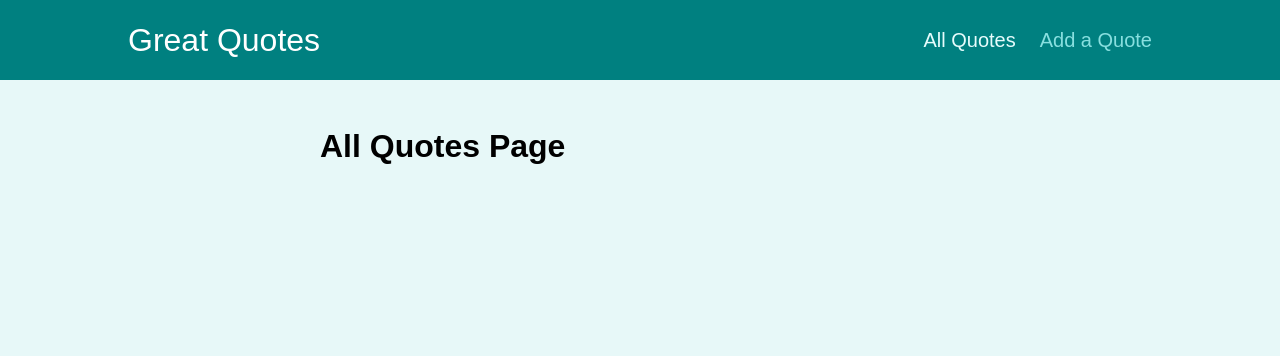
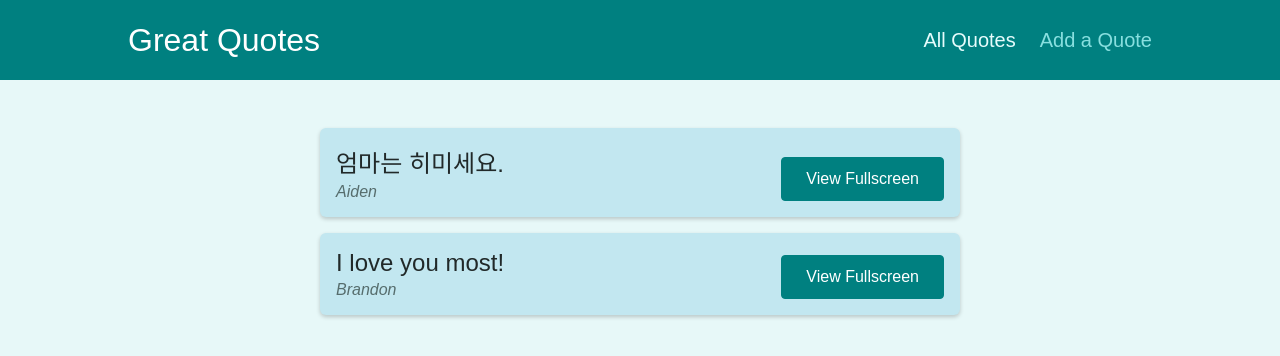
Before and after one commit to sioksohn/react-router-dom, a React (Create React App) app: page /quotes in a window 1280 px wide. Shown: the top 356 px of the page. Built offline with nearby package versions, Linux system fonts and the light colour scheme.

Commit message:
Add Dummy_quotes in  AllQuotes

```diff
--- a/src/pages/AllQuotes.tsx
+++ b/src/pages/AllQuotes.tsx
@@ -1,5 +1,12 @@
+import QuoteList from "../components/quotes/QuoteList";
+
+const DUMMY_QUOTES = [
+  { id: "q1", author: "Aiden", text: "엄마는 히미세요." },
+  { id: "q2", author: "Brandon", text: "I love you most!" },
+];
+
 const AllQuotes = () => {
-  return <h1>All Quotes Page</h1>;
+  return <QuoteList quotes={DUMMY_QUOTES} />;
 };
 
 export default AllQuotes;
```
